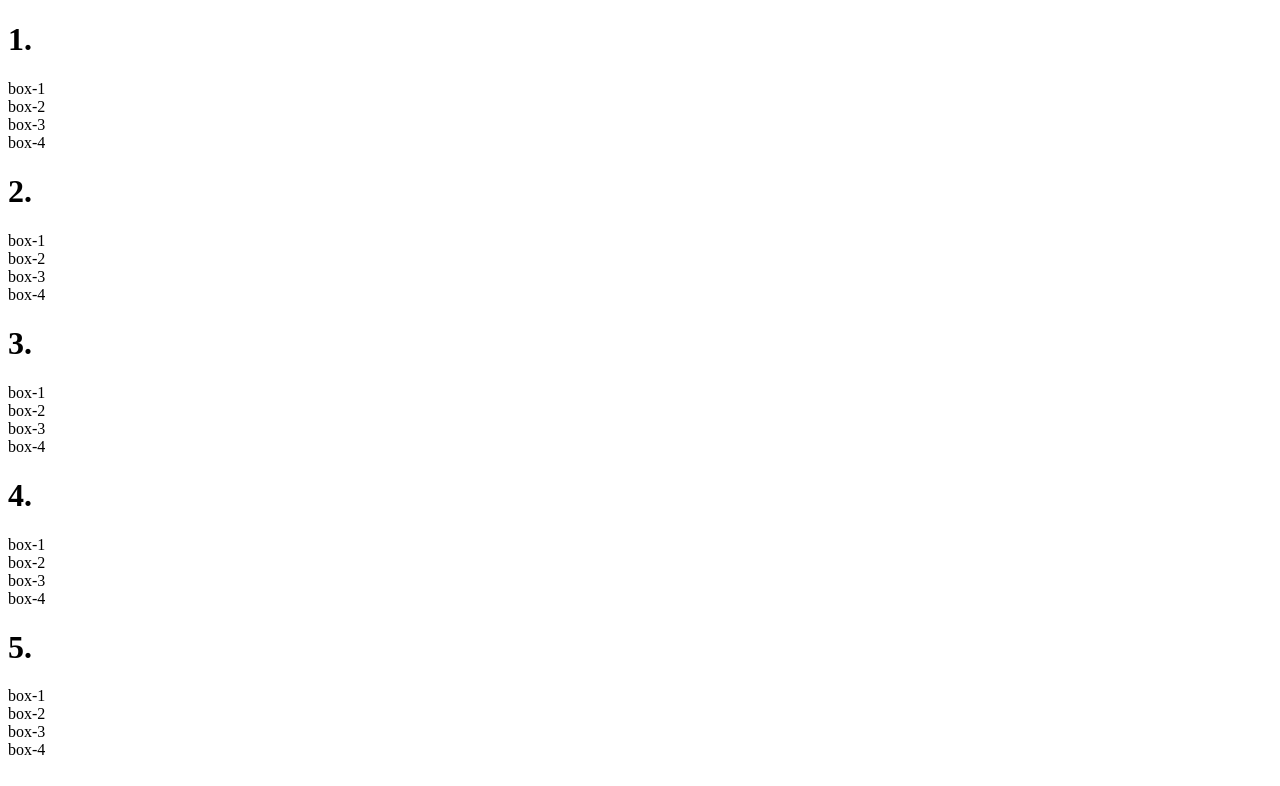
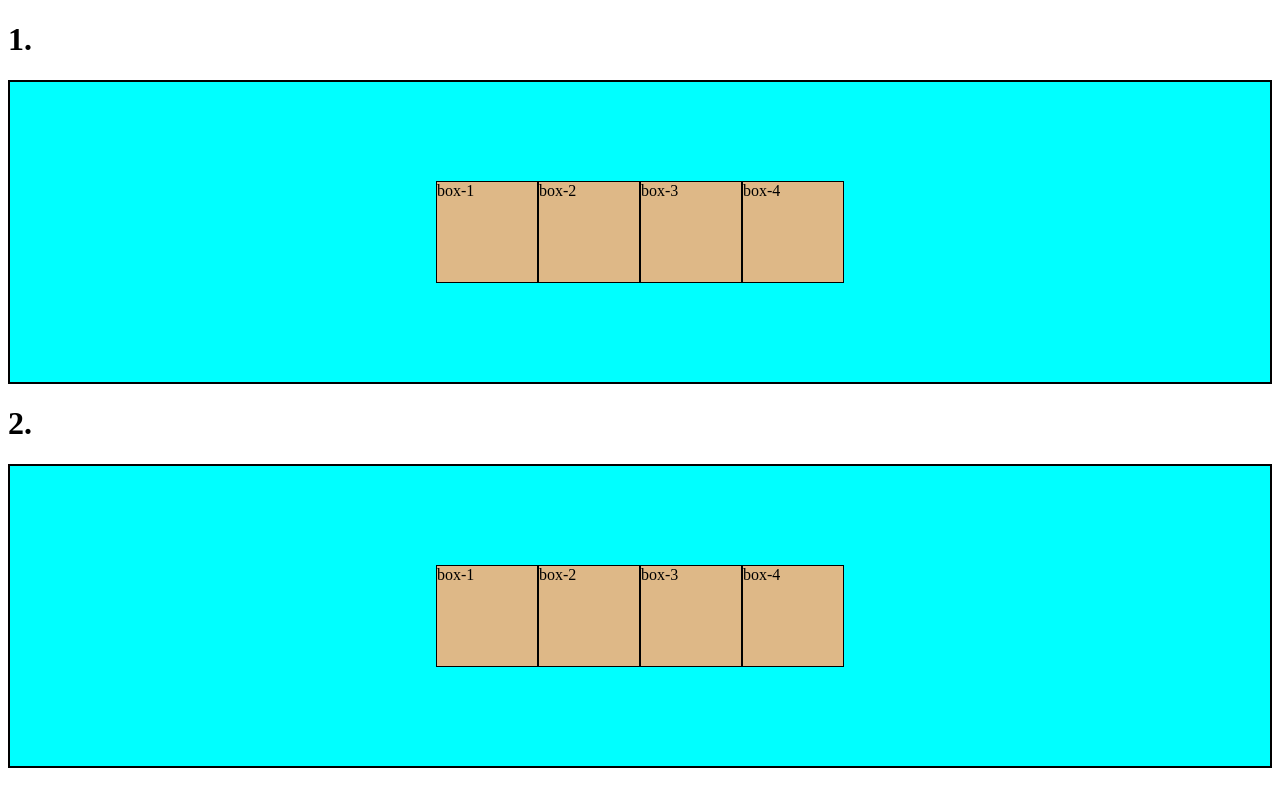
Before and after one commit to nikhilyadav566/html-css-js-files, a plain HTML site: page Css/Lec7-Flex Box/11-flex-shrink.html in a window 1280 px wide. Shown: the top 786 px of the page. Drawn offline with Linux system fonts and the light colour scheme.

Commit message:
first commit

```diff
--- a/Css/Lec7-Flex Box/11-flex-shrink.html
+++ b/Css/Lec7-Flex Box/11-flex-shrink.html
@@ -4,7 +4,7 @@
     <meta charset="UTF-8">
     <meta name="viewport" content="width=device-width, initial-scale=1.0">
     <title>Flex-Shrink</title>
-    <link rel="stylesheet" href="11.style.css">
+    <link rel="stylesheet" href="11-style.css">
 </head>
 <body>
     <h1>1.</h1>
```
